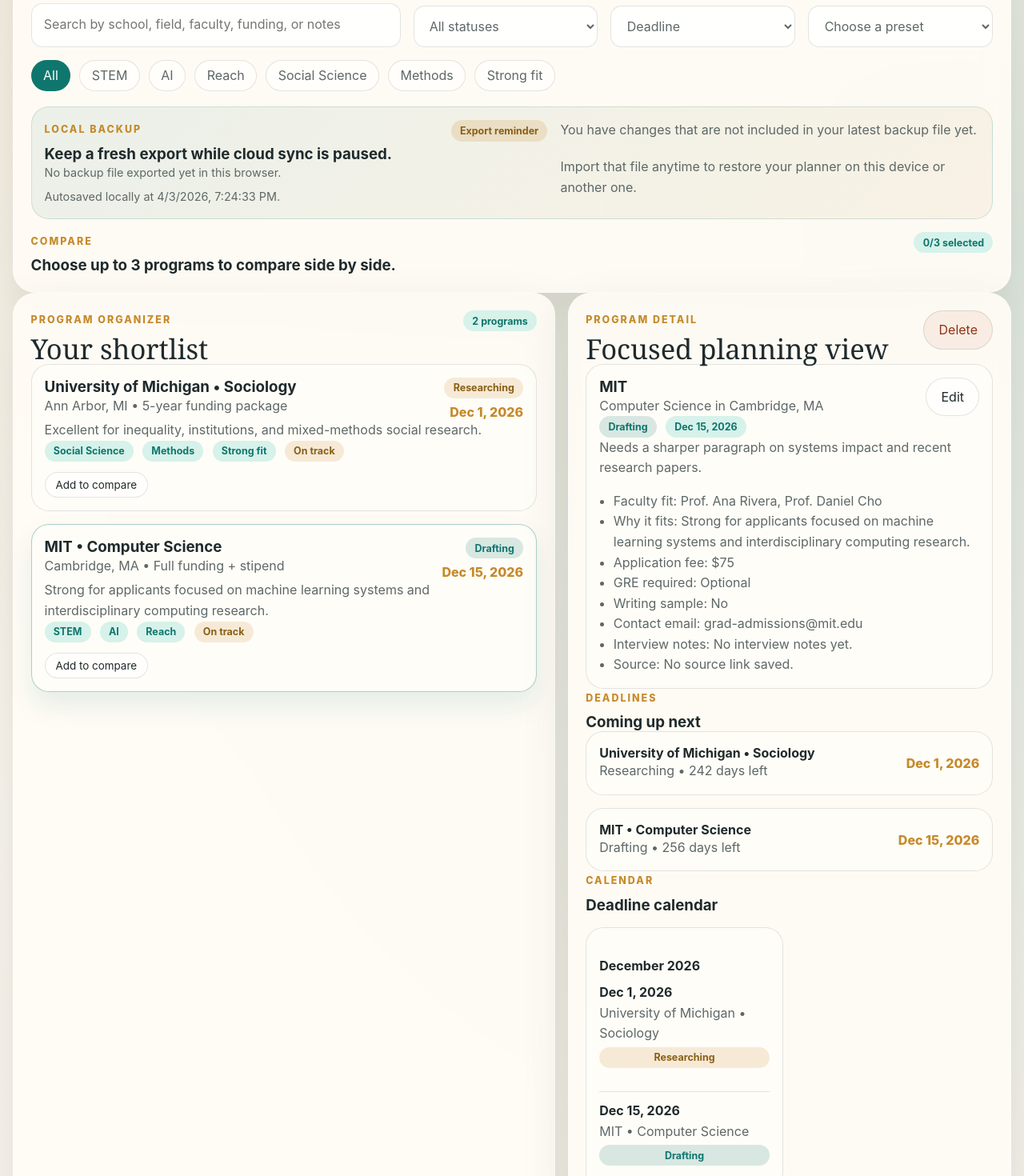
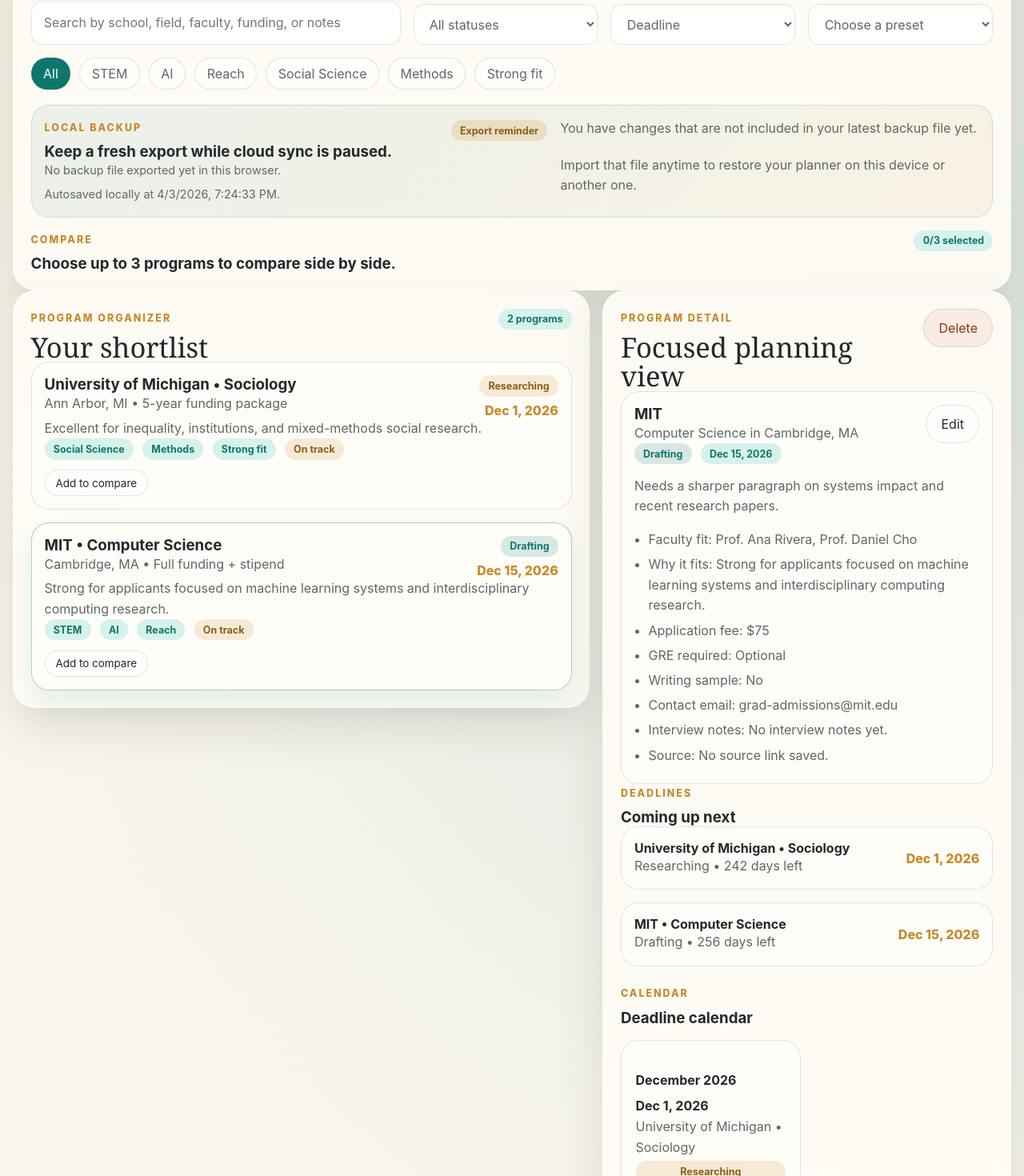
Before and after one commit to Aledge1/phdpathway, a React (Vite) app in the folder react-app/: page / in a window 1280 px wide. Shown: the part 990-2460 px from the top of the page at 80% size. Built offline with nearby package versions, Linux system fonts and the light colour scheme.

Commit message:
Refine planner layout hierarchy

```diff
--- a/react-app/src/App.jsx
+++ b/react-app/src/App.jsx
@@ -883,7 +883,7 @@ export default function App() {
             <p className="eyebrow">Control Center</p>
             <h2>Search, sort, filter, and back up your data.</h2>
           </div>
-          <div className="button-row">
+          <div className="button-row controls-actions">
             <button className="button secondary" type="button" onClick={exportData}>
               Export
             </button>
@@ -1003,7 +1003,7 @@ export default function App() {
       </section>
 
       <main className="content-grid">
-        <section className="panel">
+        <section className="panel panel-primary">
           <div className="section-row">
             <div>
               <p className="eyebrow">Program Organizer</p>
@@ -1058,7 +1058,7 @@ export default function App() {
           </div>
         </section>
 
-        <aside className="panel">
+        <aside className="panel panel-sidebar">
           <div className="section-row">
             <div>
               <p className="eyebrow">Program Detail</p>
@@ -1174,7 +1174,7 @@ export default function App() {
           </div>
         </aside>
 
-        <section className="panel">
+        <section className="panel panel-full">
           <div className="section-row">
             <div>
               <p className="eyebrow">Compare View</p>
@@ -1210,7 +1210,7 @@ export default function App() {
           )}
         </section>
 
-        <section className="panel">
+        <section className="panel panel-main">
           <div className="section-row">
             <div>
               <p className="eyebrow">Checklist</p>
@@ -1274,7 +1274,7 @@ export default function App() {
           </div>
         </section>
 
-        <section className="panel">
+        <section className="panel panel-side">
           <p className="eyebrow">Documents</p>
           <h2>Core materials</h2>
           <div className="stack">
@@ -1309,7 +1309,7 @@ export default function App() {
           </div>
         </section>
 
-        <section className="panel">
+        <section className="panel panel-side">
           <p className="eyebrow">Recommendations</p>
           <h2>Letter writer tracker</h2>
           <div className="stack">
@@ -1344,7 +1344,7 @@ export default function App() {
           </div>
         </section>
 
-        <section className="panel">
+        <section className="panel panel-main">
           <p className="eyebrow">Advisor Review</p>
           <h2>Mentor snapshot</h2>
           <article className="card">
@@ -1366,7 +1366,7 @@ export default function App() {
           </div>
         </section>
 
-        <section className="panel print-panel">
+        <section className="panel print-panel panel-full">
           <div className="section-row">
             <div>
               <p className="eyebrow">Summary View</p>
--- a/react-app/src/styles.css
+++ b/react-app/src/styles.css
@@ -114,7 +114,8 @@ select {
 }
 
 .content-grid {
-  grid-template-columns: 1.1fr 0.9fr;
+  grid-template-columns: repeat(12, minmax(0, 1fr));
+  align-items: start;
 }
 
 .forms-grid {
@@ -526,6 +527,10 @@ textarea {
   justify-content: flex-end;
 }
 
+.controls-actions {
+  justify-content: flex-end;
+}
+
 .next-steps {
   margin-top: 1rem;
 }
@@ -555,6 +560,67 @@ textarea {
 
 .compare-card {
   min-height: 100%;
+}
+
+.panel-primary {
+  grid-column: span 7;
+}
+
+.panel-sidebar {
+  grid-column: span 5;
+  position: sticky;
+  top: 1rem;
+}
+
+.panel-main {
+  grid-column: span 7;
+}
+
+.panel-side {
+  grid-column: span 5;
+}
+
+.panel-full {
+  grid-column: 1 / -1;
+}
+
+.section-block + .section-block {
+  margin-top: 1.4rem;
+}
+
+.detail-card,
+.compare-card,
+.print-program,
+.program-card {
+  height: 100%;
+}
+
+.controls-panel .section-row {
+  align-items: center;
+}
+
+.controls-panel .button-row,
+.compare-row {
+  row-gap: 0.55rem;
+}
+
+.compare-card .section-row {
+  align-items: center;
+}
+
+.compare-card .detail-list li,
+.detail-card .detail-list li {
+  margin-bottom: 0.35rem;
+}
+
+.detail-card > p {
+  margin-top: 0.9rem;
+}
+
+.calendar-card,
+.print-program,
+.compare-card {
+  padding: 1.1rem;
 }
 
 .backup-notes {
@@ -654,6 +720,18 @@ textarea {
   .compare-grid {
     grid-template-columns: 1fr;
   }
+
+  .panel-primary,
+  .panel-sidebar,
+  .panel-main,
+  .panel-side,
+  .panel-full {
+    grid-column: 1 / -1;
+  }
+
+  .panel-sidebar {
+    position: static;
+  }
 }
 
 @media (max-width: 720px) {
@@ -686,6 +764,10 @@ textarea {
   .inline-actions {
     display: grid;
     grid-template-columns: 1fr;
+  }
+
+  .controls-actions {
+    justify-content: stretch;
   }
 
   .button-row.right,
```
